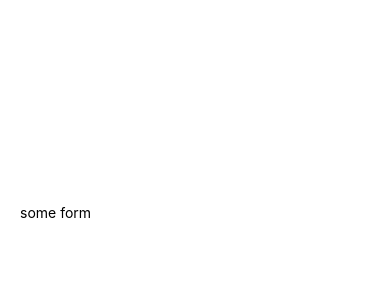
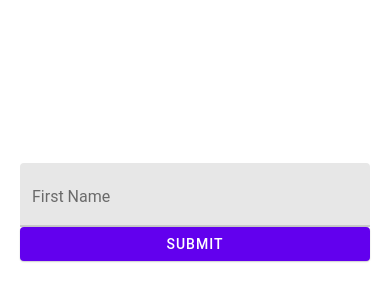
Before and after one commit to Ethan147/court, a React Native app in the folder expo_app/: screen / in a window 390 px wide. Shown: the part 210-510 px from the top of the page. Built offline with nearby package versions, Linux system fonts and the light colour scheme.

Commit message:
simple first name entry with button

```diff
--- a/expo_app/App.tsx
+++ b/expo_app/App.tsx
@@ -1,7 +1,12 @@
 import React from "react";
 import { StyleSheet, View, Text } from "react-native";
-import { Provider as PaperProvider } from "react-native-paper";
-import { Formik, Form, useFormik, FormikProvider } from "formik";
+import {
+  Button,
+  Provider as PaperProvider,
+  TextInput,
+} from "react-native-paper";
+import { Formik, useFormik, FormikProvider } from "formik";
+import * as Yup from "yup";
 
 const styles = StyleSheet.create({
   container: {
@@ -21,17 +26,37 @@ const styles = StyleSheet.create({
   },
 });
 
+const validationSchema = Yup.object().shape({
+  first_name: Yup.string().required("First name is required"),
+});
+
 const MyForm = () => {
   const formik = useFormik({
-    initialValues: {},
-    onSubmit: () => {},
+    initialValues: { first_name: "" },
+    validationSchema,
+    onSubmit: (values) => {
+      console.log("Submitted values:", values);
+    },
   });
 
   return (
     <FormikProvider value={formik}>
       <View>
-        <Text>some form</Text>
+        <TextInput
+          label="First Name"
+          value={formik.values.first_name}
+          onChangeText={formik.handleChange("first_name")}
+          onBlur={formik.handleBlur("first_name")}
+          error={!!formik.touched.first_name && !!formik.errors.first_name}
+          autoCompleteType={undefined}
+        />
+        {formik.touched.first_name && formik.errors.first_name ? (
+          <Text style={styles.error}>{formik.errors.first_name}</Text>
+        ) : null}
       </View>
+      <Button mode="contained" onPress={formik.handleSubmit}>
+        Submit
+      </Button>
     </FormikProvider>
   );
 };
```
